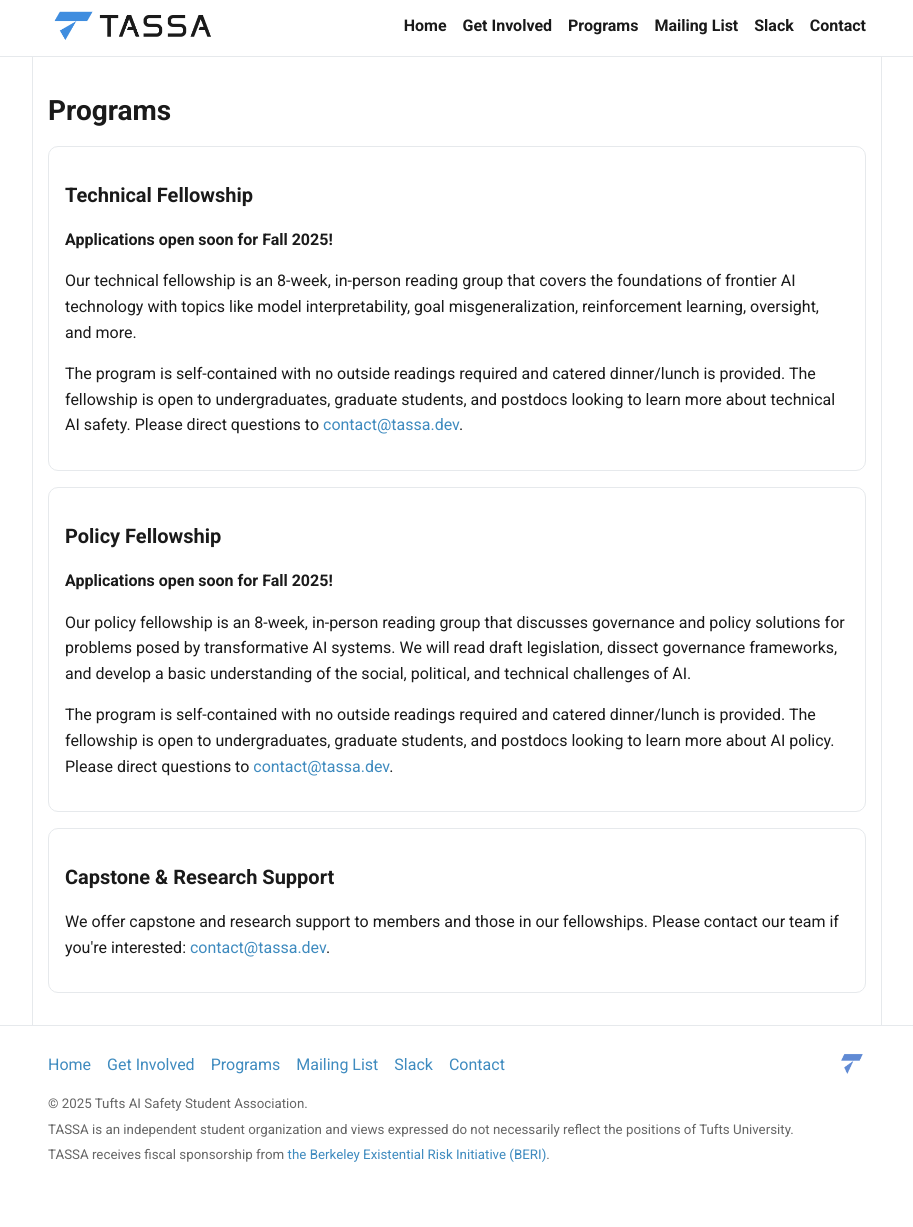
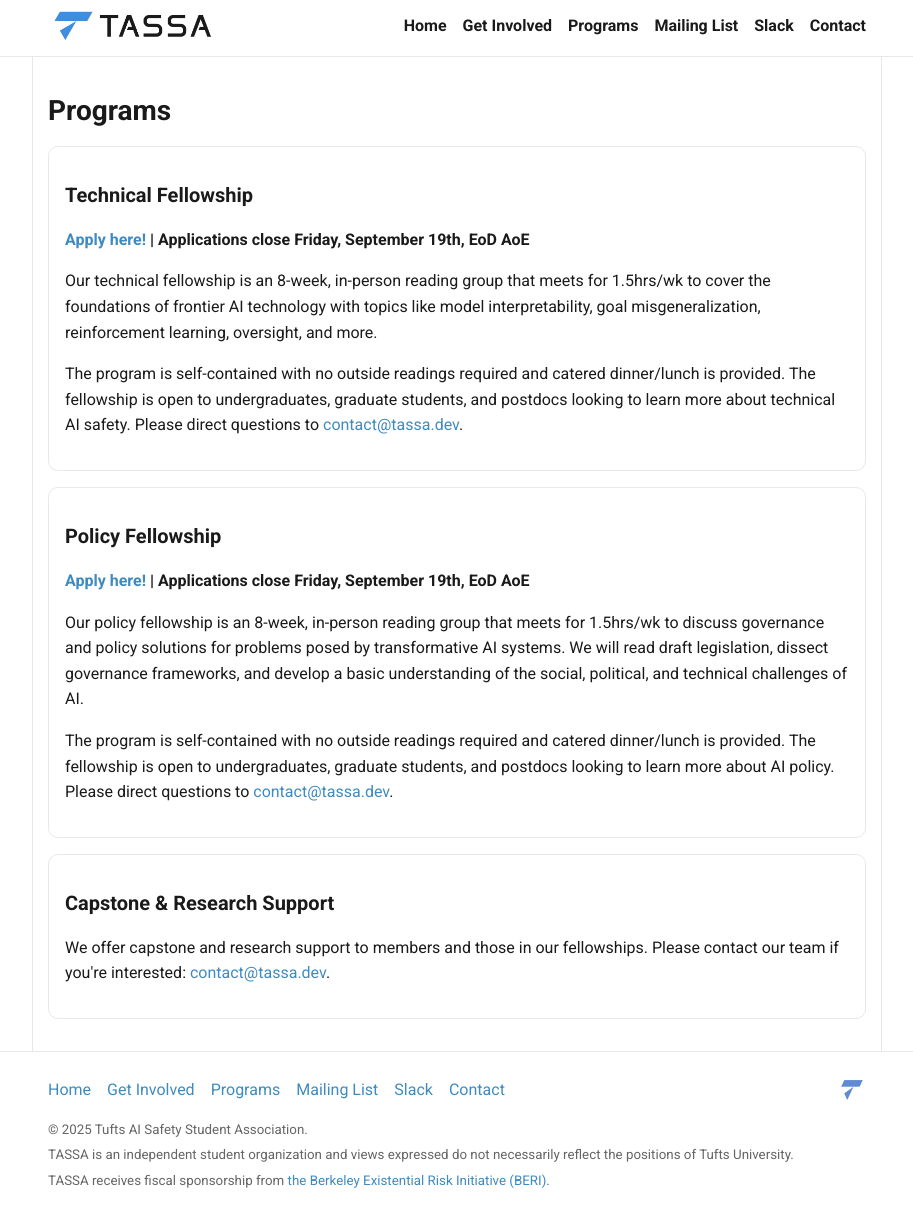
Before and after one commit to tuftsaisafety/tuftsaisafety.github.io, a Jekyll site: the page built from pages/programs.html, in a window 1280 px wide and 1337 px high, cut to the strip 104-1331 px from the top of the window. Shown: the whole strip, without its empty margins (183-1096 px from the left). Built offline with Jekyll 4.4.1, drawn with Linux system fonts in a browser that asks for light colours.

Commit message:
Open fellowship apps

```diff
--- a/pages/programs.html
+++ b/pages/programs.html
@@ -10,8 +10,8 @@ permalink: /programs/
         <div class="programs-grid">
             <article class="program-card">
                 <h3>Technical Fellowship</h3>
-                <p><strong>Applications open soon for Fall 2025!</strong></p>
-                <p>Our technical fellowship is an 8-week, in-person reading group that covers the foundations of
+                <p><strong><a href="https://forms.gle/HWK5iReTmB419WYA8" target="_blank" rel="noopener">Apply here!</a> | Applications close Friday, September 19th, EoD AoE</strong></p>
+                <p>Our technical fellowship is an 8-week, in-person reading group that meets for 1.5hrs/wk to cover the foundations of
                     frontier AI technology with topics like model interpretability, goal misgeneralization,
                     reinforcement learning, oversight, and more.</p>
                 <p>The program is self-contained with no outside readings required and catered dinner/lunch is
@@ -21,8 +21,8 @@ permalink: /programs/
             </article>
             <article class="program-card">
                 <h3>Policy Fellowship</h3>
-                <p><strong>Applications open soon for Fall 2025!</strong></p>
-                <p>Our policy fellowship is an 8-week, in-person reading group that discusses governance and
+                <p><strong><a href="https://forms.gle/HWK5iReTmB419WYA8" target="_blank" rel="noopener">Apply here!</a> | Applications close Friday, September 19th, EoD AoE</strong></p>
+                <p>Our policy fellowship is an 8-week, in-person reading group that meets for 1.5hrs/wk to discuss governance and
                     policy solutions for problems posed by transformative AI systems. We will read draft
                     legislation, dissect governance frameworks, and develop a basic understanding of the social,
                     political, and technical challenges of AI.</p>
```
